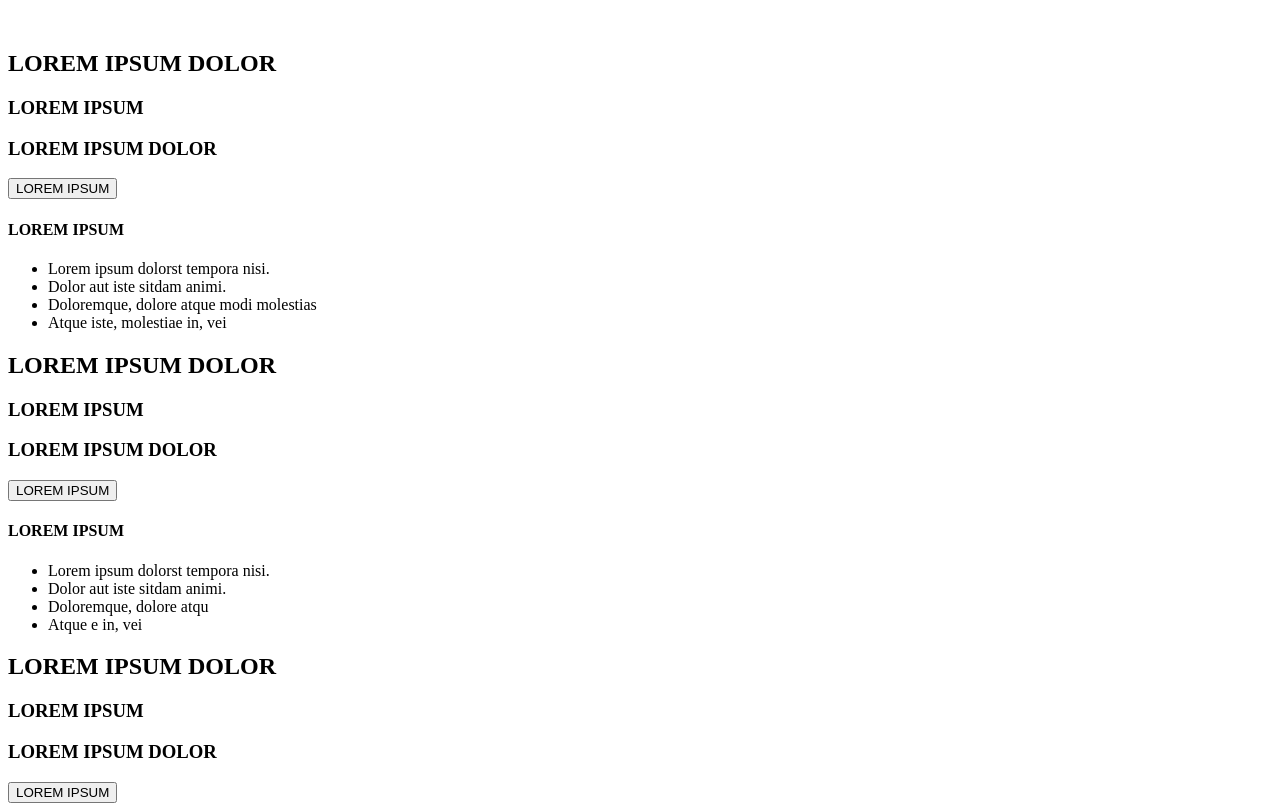
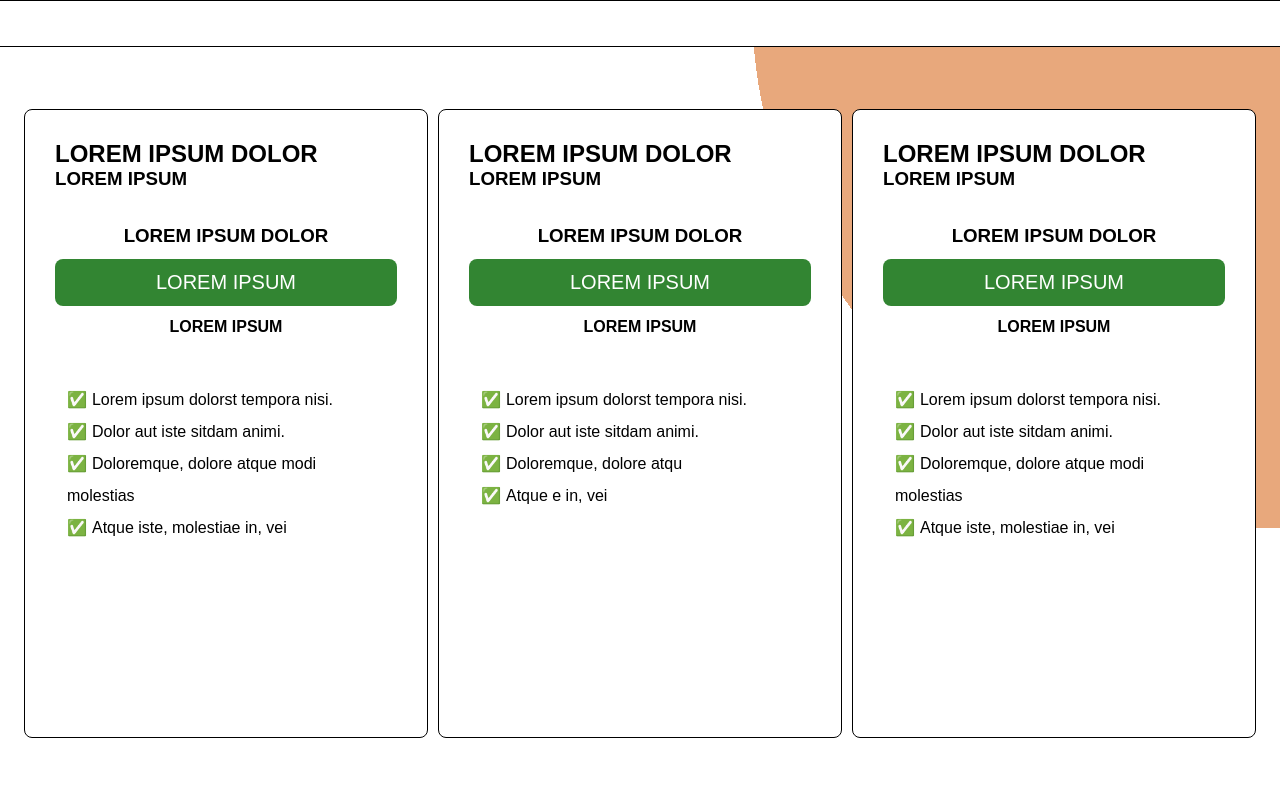
Before and after one commit to yadelph/PetShop-LPIV, a plain HTML site: page Tabela.html in a window 1280 px wide. Shown: the top 806 px of the page. Drawn offline with Linux system fonts and the light colour scheme.

Commit message:
Update Tabela.html

```diff
--- a/Tabela.html
+++ b/Tabela.html
@@ -3,7 +3,7 @@
 <head>
     <meta charset="UTF-8">
     <meta name="viewport" content="width=device-width, initial-scale=1.0">
-    <link rel="stylesheet" href="src/planos.css">
+    <link rel="stylesheet" href="src/styletable.css">
     <title>Planos</title>
 </head>
 <body>
```
